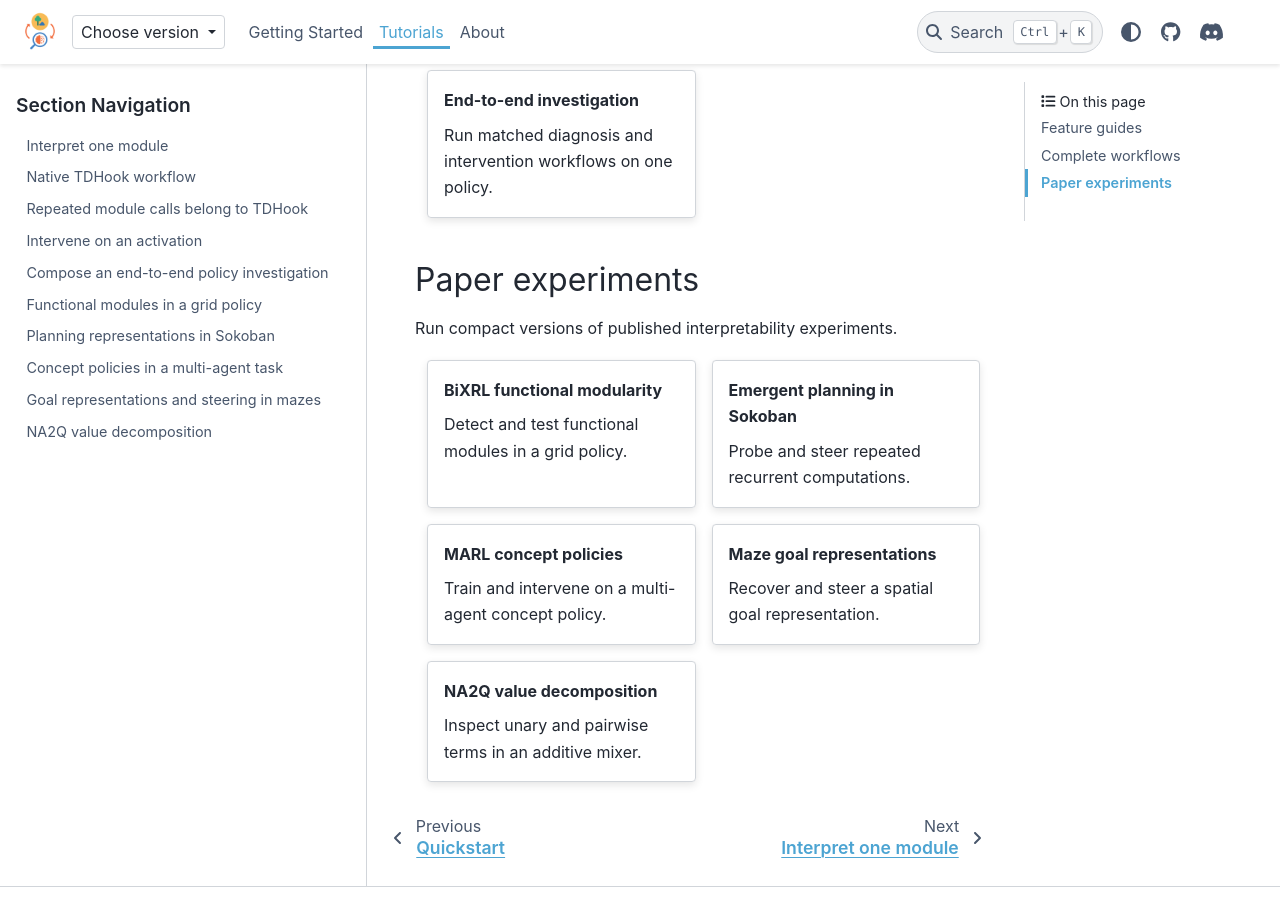
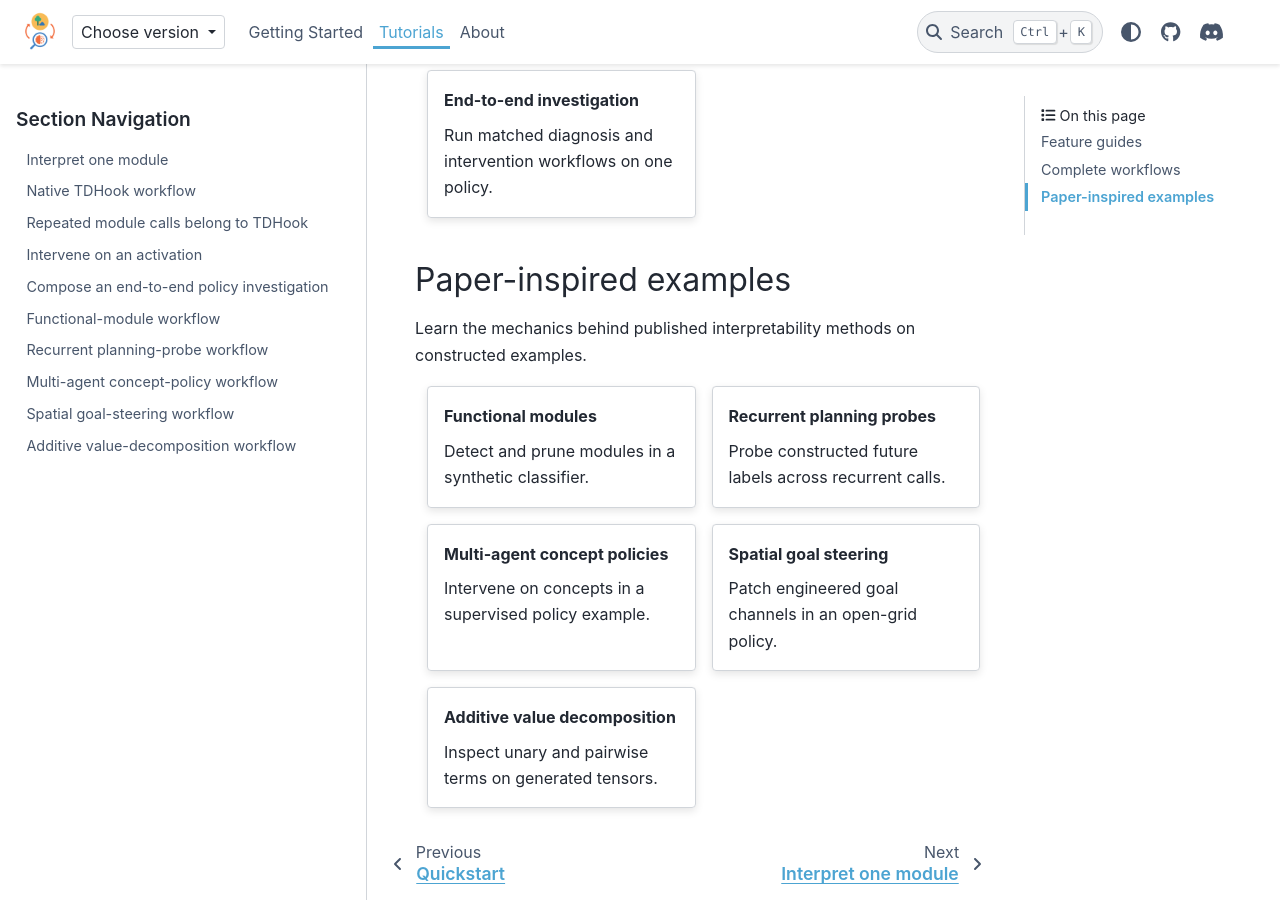
Before and after one commit to Xmaster6y/xdrl, a Sphinx documentation site: the page built from docs/source/tutorials.rst, in a window 1280 px wide and 900 px high, scrolled down 788 px. Built offline with Sphinx 7.4.7 and the PyData theme 0.15.4, drawn with Linux system fonts in a browser that asks for light colours; pages that are not in the unit, such as notebooks, are missing from menus; comment, search, counter and statistics services are not loaded.

Commit message:
Clarify notebook experiment scope

```diff
--- a/docs/source/tutorials.rst
+++ b/docs/source/tutorials.rst
@@ -54,48 +54,48 @@
 
       Run matched diagnosis and intervention workflows on one policy.
 
-Paper experiments
------------------
+Paper-inspired examples
+-----------------------
 
-Run compact versions of published interpretability experiments.
+Learn the mechanics behind published interpretability methods on constructed examples.
 
 .. grid:: 1 2 2 2
    :gutter: 3
 
-   .. grid-item-card:: BiXRL functional modularity
+   .. grid-item-card:: Functional modules
       :link: reproductions/bixrl-functional-modularity
       :link-type: doc
       :class-card: surface
 
-      Detect and test functional modules in a grid policy.
+      Detect and prune modules in a synthetic classifier.
 
-   .. grid-item-card:: Emergent planning in Sokoban
+   .. grid-item-card:: Recurrent planning probes
       :link: reproductions/emergent-planning-sokoban
       :link-type: doc
       :class-card: surface
 
-      Probe and steer repeated recurrent computations.
+      Probe constructed future labels across recurrent calls.
 
-   .. grid-item-card:: MARL concept policies
+   .. grid-item-card:: Multi-agent concept policies
       :link: reproductions/marl-concept-policy
       :link-type: doc
       :class-card: surface
 
-      Train and intervene on a multi-agent concept policy.
+      Intervene on concepts in a supervised policy example.
 
-   .. grid-item-card:: Maze goal representations
+   .. grid-item-card:: Spatial goal steering
       :link: reproductions/maze-policy-goal-representations
       :link-type: doc
       :class-card: surface
 
-      Recover and steer a spatial goal representation.
+      Patch engineered goal channels in an open-grid policy.
 
-   .. grid-item-card:: NA2Q value decomposition
+   .. grid-item-card:: Additive value decomposition
       :link: reproductions/na2q-value-decomposition
       :link-type: doc
       :class-card: surface
 
-      Inspect unary and pairwise terms in an additive mixer.
+      Inspect unary and pairwise terms on generated tensors.
 
 .. toctree::
    :hidden:
```
Also changed, not shown: docs/source/reproductions/bixrl-functional-modularity.ipynb, docs/source/reproductions/emergent-planning-sokoban.ipynb, docs/source/reproductions/marl-concept-policy.ipynb, docs/source/reproductions/maze-policy-goal-representations.ipynb, docs/source/reproductions/na2q-value-decomposition.ipynb.
